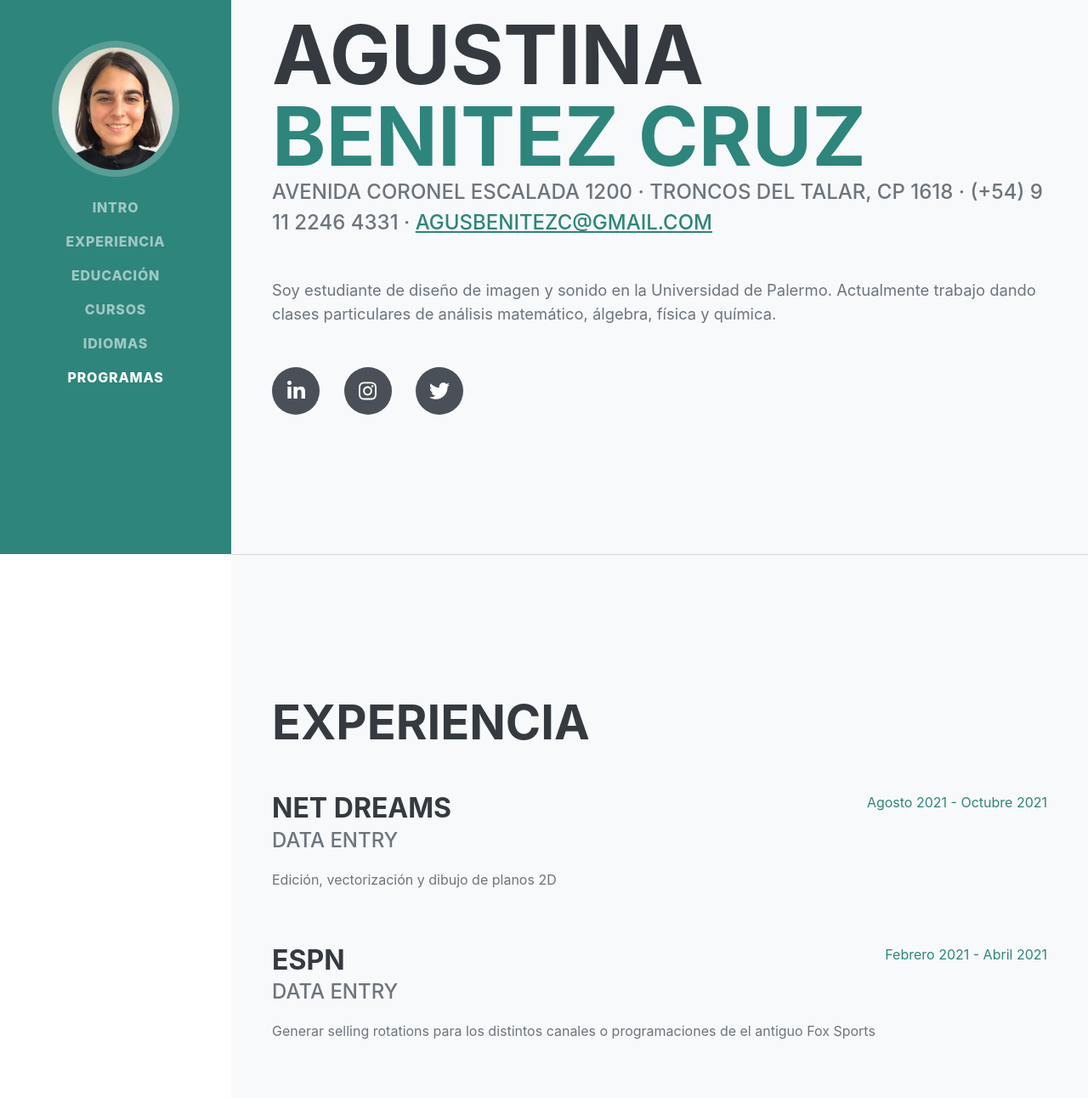
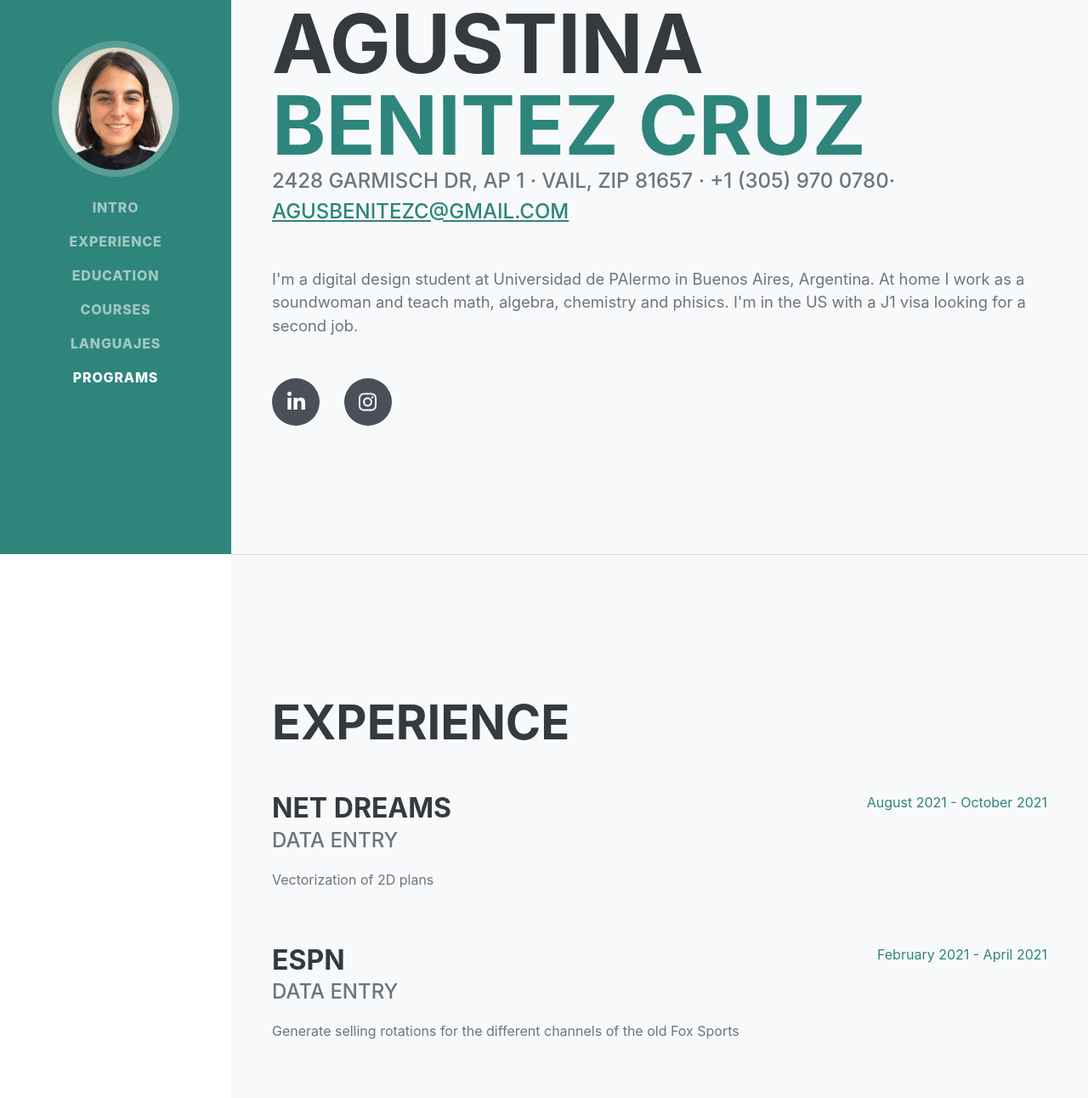
Before and after one commit to agustinabenitezcruz/CV-english, a plain HTML site: page index.html in a window 1280 px wide. Shown: the part 148-1440 px from the top of the page at 85% size. Drawn offline with nearby package versions, Linux system fonts and the light colour scheme; a web font is replaced by a local one.

Commit message:
Update index.html

```diff
--- a/index.html
+++ b/index.html
@@ -26,11 +26,11 @@
             <div class="collapse navbar-collapse" id="navbarResponsive">
                 <ul class="navbar-nav">
                     <li class="nav-item"><a class="nav-link js-scroll-trigger" href="#about">Intro</a></li>
-                    <li class="nav-item"><a class="nav-link js-scroll-trigger" href="#experience">Experiencia</a></li>
-                    <li class="nav-item"><a class="nav-link js-scroll-trigger" href="#education">Educación</a></li>
-                    <li class="nav-item"><a class="nav-link js-scroll-trigger" href="#skills">Cursos</a></li>
-                    <li class="nav-item"><a class="nav-link js-scroll-trigger" href="#interests">Idiomas</a></li>
-                    <li class="nav-item"><a class="nav-link js-scroll-trigger" href="#awards">Programas</a></li>
+                    <li class="nav-item"><a class="nav-link js-scroll-trigger" href="#experience">Experience</a></li>
+                    <li class="nav-item"><a class="nav-link js-scroll-trigger" href="#education">Education</a></li>
+                    <li class="nav-item"><a class="nav-link js-scroll-trigger" href="#skills">Courses</a></li>
+                    <li class="nav-item"><a class="nav-link js-scroll-trigger" href="#interests">Languajes</a></li>
+                    <li class="nav-item"><a class="nav-link js-scroll-trigger" href="#awards">Programs</a></li>
                 </ul>
             </div>
         </nav>
@@ -44,14 +44,13 @@
                         <span class="text-primary">Benitez Cruz</span> <!--para poder cambiarle de colores-->
                     </h1>
                     <div class="subheading mb-5">
-                        Avenida Coronel Escalada 1200 · Troncos del talar, CP 1618 · (+54) 9 11 2246 4331 ·
+                        2428 Garmisch Dr, Ap 1 · Vail, Zip 81657 · +1 (305) 970 0780·
                         <a href="mailto:agusbenitezc@gmail.com">agusbenitezc@gmail.com</a>
                     </div>
-                    <p class="lead mb-5">Soy estudiante de diseño de imagen y sonido en la Universidad de Palermo. Actualmente trabajo dando clases particulares de análisis matemático, álgebra, física y química.</p>
+                    <p class="lead mb-5"> I'm a digital design student at Universidad de PAlermo in Buenos Aires, Argentina. At home I work as a soundwoman and teach math, algebra, chemistry and phisics. I'm in the US with a J1 visa looking for a second job.</p>
                     <div class="social-icons">
-                        <a class="social-icon" href="#!"><i class="fab fa-linkedin-in"></i></a>
+                        <a class="social-icon" href="https://www.linkedin.com/in/agustina-benitez-cruz-078277183/"><i class="fab fa-linkedin-in"></i></a>
                         <a class="social-icon" href="#!"><i class="fab fa-instagram"></i></a>
-                        <a class="social-icon" href="#!"><i class="fab fa-twitter"></i></a>
                     </div>
                 </div>
             </section>
@@ -59,22 +58,22 @@
             <!-- Experience-->
             <section class="resume-section" id="experience">
                 <div class="resume-section-content">
-                    <h2 class="mb-5">Experiencia</h2>
+                    <h2 class="mb-5">Experience</h2>
                     <div class="d-flex flex-column flex-md-row justify-content-between mb-5">
                         <div class="flex-grow-1">
                             <h3 class="mb-0">Net Dreams</h3>
                             <div class="subheading mb-3">Data Entry</div>
-                            <p>Edición, vectorización y dibujo de planos 2D</p>
+                            <p>Vectorization of 2D plans</p>
                         </div>
-                        <div class="flex-shrink-0"><span class="text-primary">Agosto 2021 - Octubre 2021</span></div>
+                        <div class="flex-shrink-0"><span class="text-primary">August 2021 - October 2021</span></div>
                     </div>
                     <div class="d-flex flex-column flex-md-row justify-content-between mb-5">
                         <div class="flex-grow-1">
                             <h3 class="mb-0">ESPN</h3>
                             <div class="subheading mb-3">Data Entry</div>
-                            <p>Generar selling rotations para los distintos canales o programaciones de el antiguo Fox Sports</p>
+                            <p>Generate selling rotations for the different channels of the old Fox Sports </p>
                         </div>
-                        <div class="flex-shrink-0"><span class="text-primary">Febrero 2021 - Abril 2021</span></div>
+                        <div class="flex-shrink-0"><span class="text-primary">February 2021 - April 2021</span></div>
                     </div>
                 </div>
             </section>
@@ -82,22 +81,22 @@
             <!-- Education-->
             <section class="resume-section" id="education">
                 <div class="resume-section-content">
-                    <h2 class="mb-5">Educación</h2>
+                    <h2 class="mb-5">Education</h2>
                     <div class="d-flex flex-column flex-md-row justify-content-between mb-5">
                         <div class="flex-grow-1">
                             <h3 class="mb-0">Universidad de Palermo</h3>
-                            <div class="subheading mb-3">Diseño de imagen y sonido</div>
+                            <div class="subheading mb-3">Digital design</div>
 
                         </div>
-                        <div class="flex-shrink-0"><span class="text-primary">Marzo 2021 - Actualidad</span></div>
+                        <div class="flex-shrink-0"><span class="text-primary">March 2021 - Nowadays</span></div>
                     </div>
                     <div class="d-flex flex-column flex-md-row justify-content-between mb-5">
                         <div class="flex-grow-1">
                             <h3 class="mb-0">Universidad Austral</h3>
-                            <div class="subheading mb-3">Ingenieria biomédica</div>
+                            <div class="subheading mb-3">Biomedical engeneering</div>
 
                         </div>
-                        <div class="flex-shrink-0"><span class="text-primary">Marzo 2019 - Diciembre 2020</span></div>
+                        <div class="flex-shrink-0"><span class="text-primary">March 2019 - December 2020</span></div>
                     </div>
                     <div class="d-flex flex-column flex-md-row justify-content-between">
                         <div class="flex-grow-1">
@@ -143,10 +142,10 @@
             <!-- Interests-->
             <section class="resume-section" id="interests">
                 <div class="resume-section-content">
-                    <h2 class="mb-5">Idiomas</h2>
+                    <h2 class="mb-5">Languages</h2>
                     <div class="d-flex flex-column flex-md-row justify-content-between mb-5">
                         <div class="flex-grow-1">
-                            <h3 class="mb-0">Inglés</h3>
+                            <h3 class="mb-0">English</h3>
                             <div class="subheading mb-3">International General Certificate of Secondary Education</div>
 
                         </div>
@@ -154,7 +153,7 @@
                     </div>
                     <div class="d-flex flex-column flex-md-row justify-content-between mb-5">
                         <div class="flex-grow-1">
-                            <h3 class="mb-0">Francés</h3>
+                            <h3 class="mb-0">French</h3>
                             <div class="subheading mb-3">Diplôme d’études en langue française Delf A2</div>
 
                         </div>
@@ -166,7 +165,7 @@
             <!-- Awards-->
             <section class="resume-section" id="awards">
                 <div class="resume-section-content">
-                    <h2 class="mb-5">Programas</h2>
+                    <h2 class="mb-5">Programs</h2>
                     <ul class="fa-ul mb-0">
 
                         <li>
```
